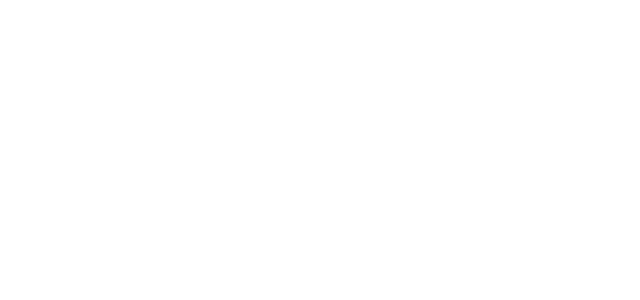
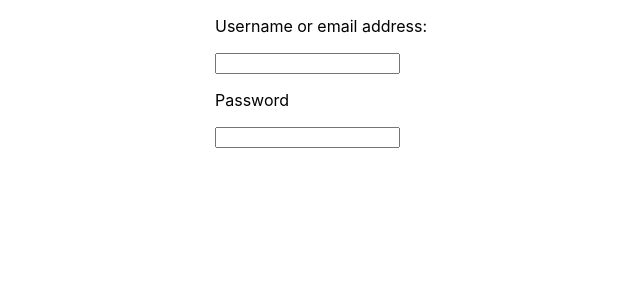
Before and after one commit to itacademy-hw/birtuganchik, a React (Create React App) app: page / in a window 1280 px wide. Shown: the top 300 px of the page, without its empty margins (255-895 px from the left). Built offline with nearby package versions, Linux system fonts and the light colour scheme.

Commit message:
add login

```diff
--- a/package.json
+++ b/package.json
@@ -5,7 +5,7 @@
   "dependencies": {
     "react": "^16.6.3",
     "react-dom": "^16.6.3",
-    "react-scripts": "2.1.1",
+    "react-scripts": "^2.1.3",
     "styled-components": "^4.1.3"
   },
   "scripts": {
--- a/src/App.js
+++ b/src/App.js
@@ -1,12 +1,16 @@
-//Ivan_Branch
 import React, { Component } from "react";
+import Login from "./publicPages/login/Login";
 
 export default class App extends Component {
 
     render() {
 
         return (
-            <div></div>
+            <div className="Main">
+                <div className="header" >
+                    <Login />
+                </div>
+            </div>
         );
     }
 }
--- a/src/publicPages/login/Login.js
+++ b/src/publicPages/login/Login.js
@@ -0,0 +1,31 @@
+import React, { Component } from "react";
+import styled from 'styled-components';
+
+let LoginPage = styled.div `
+    margin: 0 auto;
+    width: 340px;
+`;
+
+class Login extends Component {
+    loginData = {
+        login: '',
+        password: '',
+     };
+
+    render() {
+        let {login, password} = this.loginData;
+
+        return (
+            <LoginPage>
+            <div className="login">
+                <p>Username or email address:</p>
+                <input value={login}/>
+                <p>Password</p>
+                <input value={password}/>
+            </div>
+            </LoginPage>
+        );
+    }
+}
+
+export default Login;
```
Also changed, not shown: 1 other file (tests, documents, lock files or other folders).
